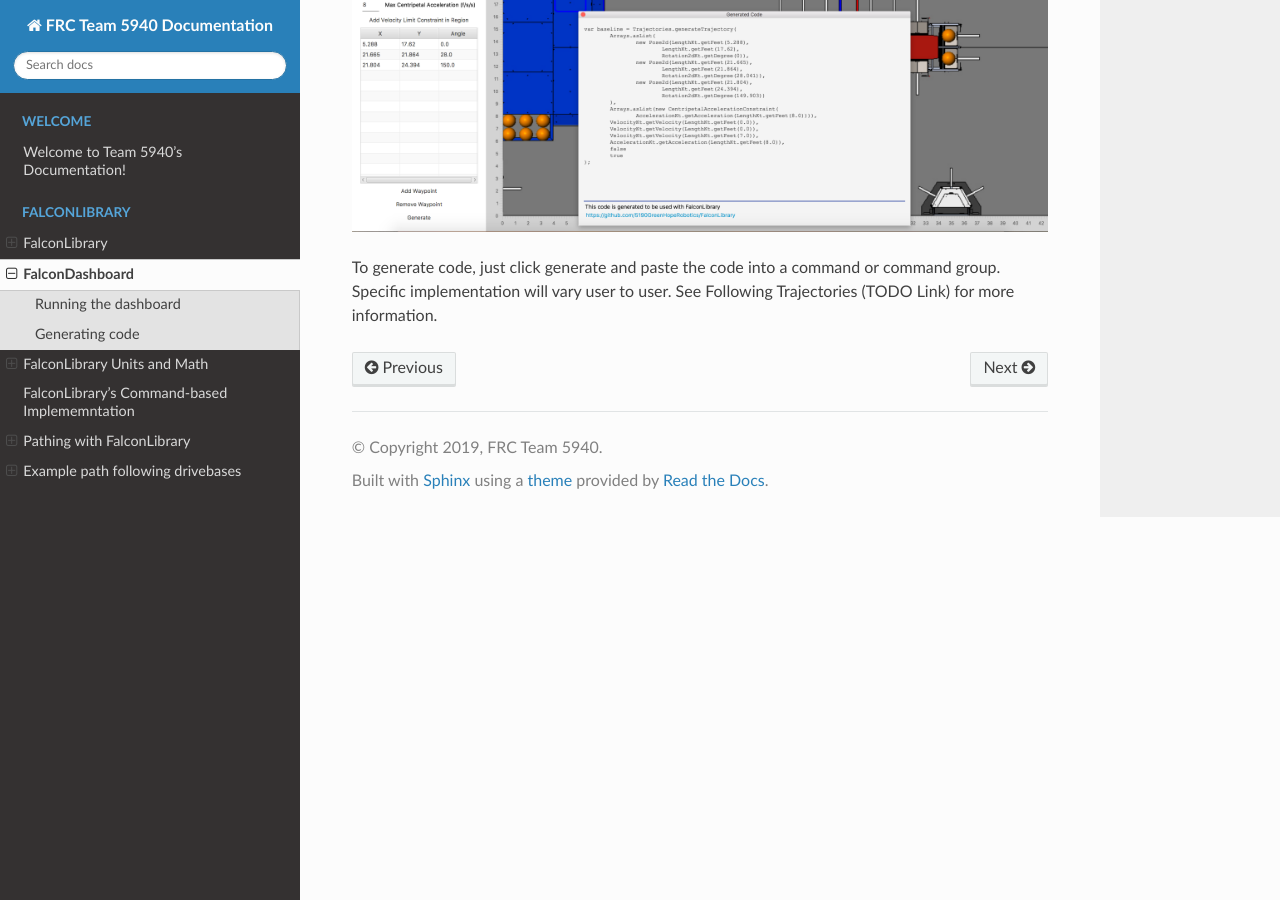
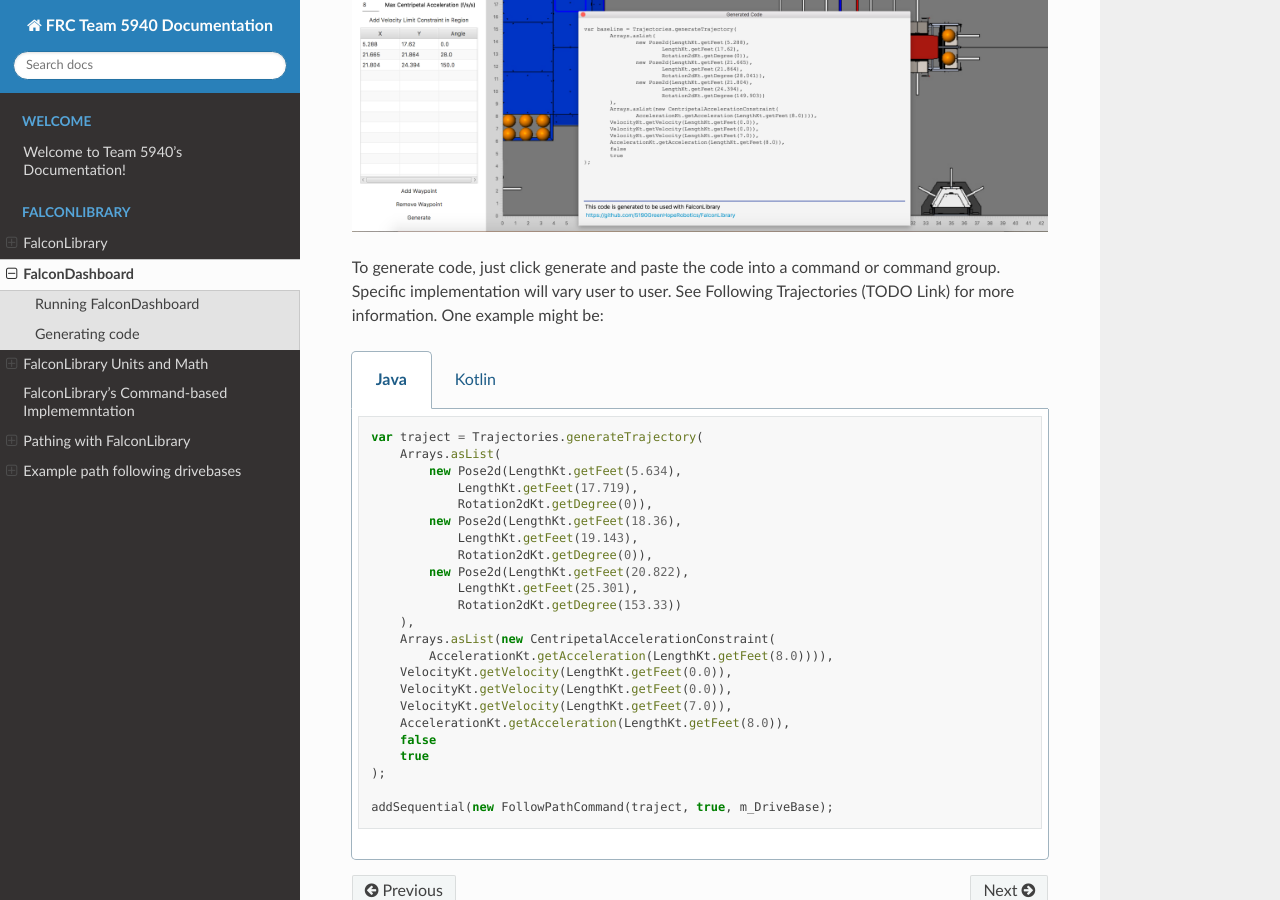
Before and after one commit to BREAD5940/5940-docs, a Sphinx documentation site: the page built from source/docs/unofficial-libraries/team5190/falcon-dash.rst, in a window 1280 px wide and 900 px high, scrolled down 1478 px. Built offline with Sphinx 7.4.7 and the Read the Docs theme 2.0.0, drawn with Linux system fonts in a browser that asks for light colours; some of the changed text lies outside the part shown.

Commit message:
add example trajectory paste code, move image below text

```diff
--- a/source/docs/unofficial-libraries/team5190/falcon-dash.rst
+++ b/source/docs/unofficial-libraries/team5190/falcon-dash.rst
@@ -1,5 +1,11 @@
 FalconDashboard
 ================
+
+Falcon Dashboard is a Kotlin-based utility that can be used to generate
+trajectories and visualize the robot's position on the field live. This
+utility uses FalconLibrary as the backend trajectory generation code,
+and generates code that can be pasted into your robot code. The source
+code is publically avalible at https://github.com/5190GreenHopeRobotics/FalconDashboard
 
 .. image:: images/dash1.png
    :width: 900
@@ -7,13 +13,7 @@ FalconDashboard
 .. image:: images/dash2.png
    :width: 900
 
-Falcon Dashboard is a Kotlin-based utility that can be used to generate
-trajectories and visualize the robot's position on the field live. This
-utility uses FalconLibrary as the backend trajectory generation code,
-and generates code that can be pasted into your robot code. The source
-code is publically avalible at https://github.com/5190GreenHopeRobotics/FalconDashboard
-
-Running the dashboard
+Running FalconDashboard
 ----------------------
 
 Clone or download the repository, and execute this command from within
@@ -29,4 +29,37 @@ Generating code
 To generate code, just click generate and paste the code into
 a command or command group. Specific implementation will vary
 user to user. See Following Trajectories (TODO Link) for more
-information.
+information. One example might be:
+
+.. tabs::
+
+
+   .. code-tab:: java
+
+        var traject = Trajectories.generateTrajectory(
+            Arrays.asList(
+                new Pose2d(LengthKt.getFeet(5.634),
+                    LengthKt.getFeet(17.719),
+                    Rotation2dKt.getDegree(0)),
+                new Pose2d(LengthKt.getFeet(18.36),
+                    LengthKt.getFeet(19.143),
+                    Rotation2dKt.getDegree(0)),
+                new Pose2d(LengthKt.getFeet(20.822),
+                    LengthKt.getFeet(25.301),
+                    Rotation2dKt.getDegree(153.33))
+            ),
+            Arrays.asList(new CentripetalAccelerationConstraint(
+                AccelerationKt.getAcceleration(LengthKt.getFeet(8.0)))),
+            VelocityKt.getVelocity(LengthKt.getFeet(0.0)),
+            VelocityKt.getVelocity(LengthKt.getFeet(0.0)),
+            VelocityKt.getVelocity(LengthKt.getFeet(7.0)),
+            AccelerationKt.getAcceleration(LengthKt.getFeet(8.0)),
+            false
+            true
+        );
+
+        addSequential(new FollowPathCommand(traject, true, m_DriveBase);
+
+   .. code-tab:: kotlin
+
+        // coming soon, coz i don't know Kotlin at all
```
Also changed, not shown: source/docs/unofficial-libraries/team5190/example-drivebase.rst (line endings or trailing spaces).
